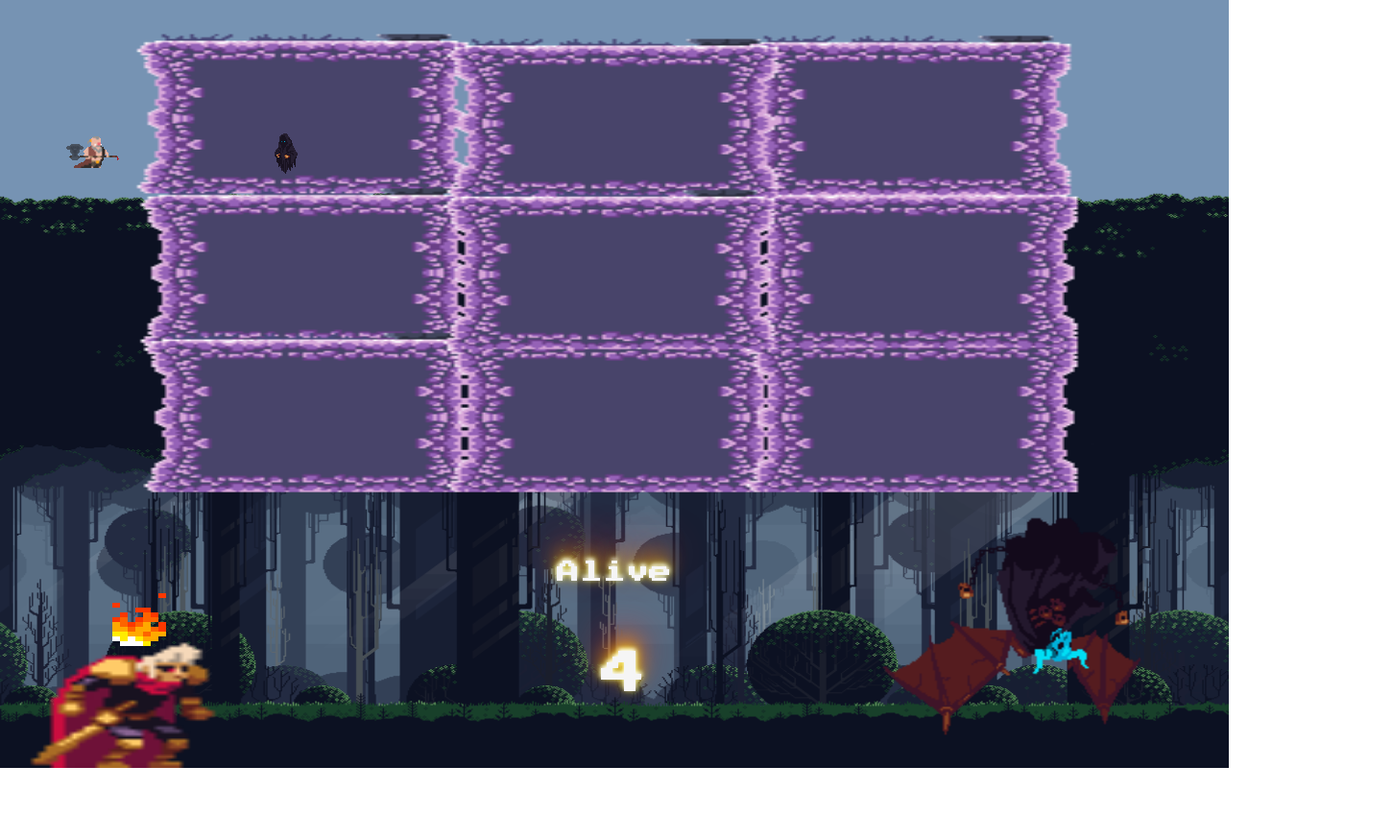
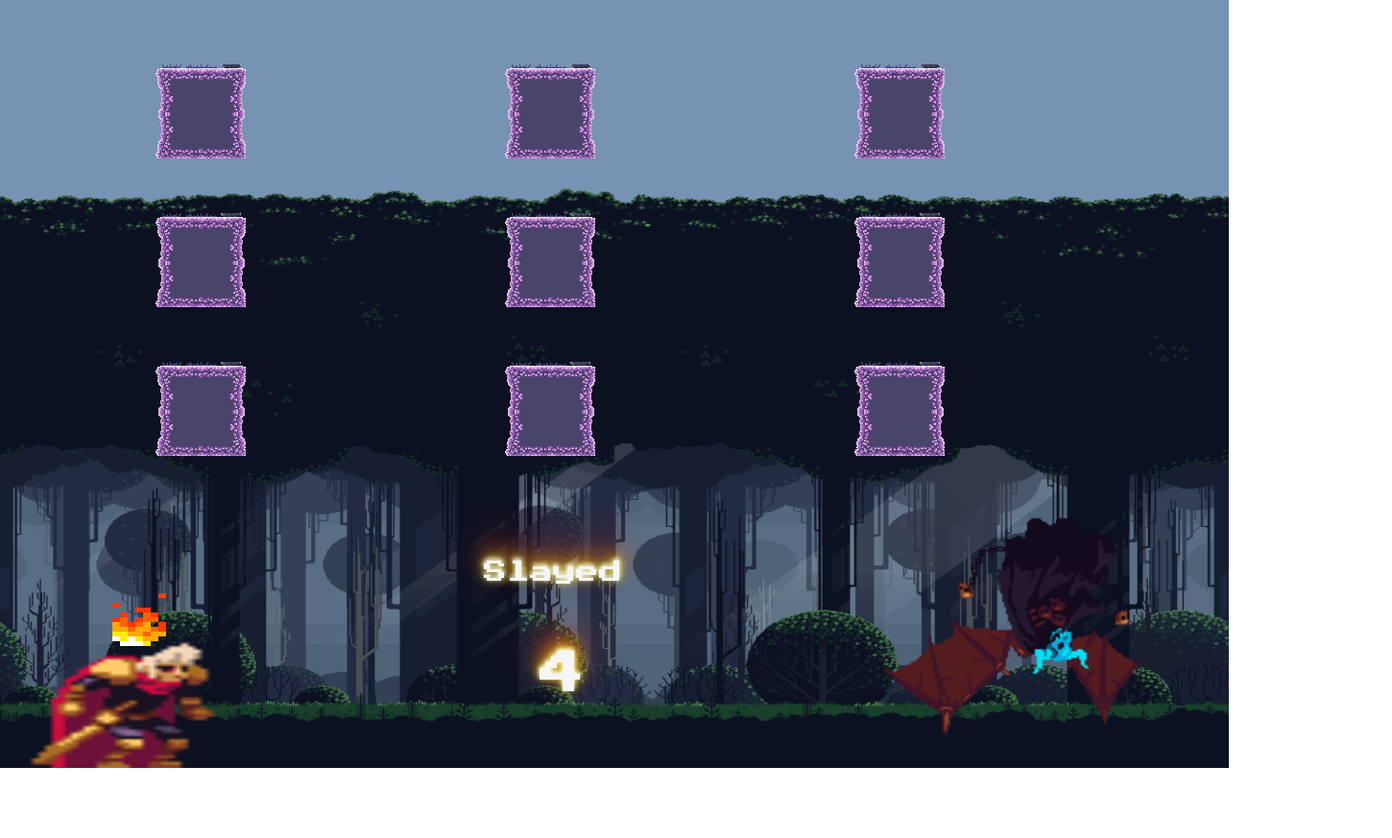
Before and after one commit to matkaingo/Slayer, a plain HTML site: page game.html in a window 1280 px wide. Shown: the whole page at 96% size, 1450 px wide, since content can reach past the window. Drawn offline with Linux system fonts and the light colour scheme.

Commit message:
Diseño level 1 con grid en vez de una sola imagen

```diff
--- a/game.html
+++ b/game.html
@@ -5,26 +5,45 @@
     <meta http-equiv="X-UA-Compatible" content="IE=edge">
     <meta name="viewport" content="width=device-width, initial-scale=1.0">
     <title>Game</title>
+    <script src="./dist/scripts/js/main.js" type="module"></script>
     <link rel="stylesheet" href="./dist/css/game.min.css"
 </head>
 <body>
+
     <div class="level_1">
 
         <audio autoplay loop>
             <source src="./dist/audio/forest.mp3" type="audio/mp3">
         </audio>
         <div class="background_1">
+            <div class="tictactoe">
 
-            <div class="tiles">
-                <img src="./dist/img/tiles/DirtTiles.png" class="tictactoe">
-                <div class="x_test">
-                    <img src="./dist/img/characters/xposition.gif">
+                <div class="container">
+                    <div>
+                        <img src="./dist/img/tiles/Dirt_Tile.png">
+                    </div>
+                    <div>
+                        <img src="./dist/img/tiles/Dirt_Tile.png">
+                    </div><div>
+                        <img src="./dist/img/tiles/Dirt_Tile.png">
+                    </div><div>
+                        <img src="./dist/img/tiles/Dirt_Tile.png">
+                    </div><div>
+                        <img src="./dist/img/tiles/Dirt_Tile.png">
+                    </div><div>
+                        <img src="./dist/img/tiles/Dirt_Tile.png">
+                    </div><div>
+                        <img src="./dist/img/tiles/Dirt_Tile.png">
+                    </div><div>
+                        <img src="./dist/img/tiles/Dirt_Tile.png">
+                    </div><div>
+                        <img src="./dist/img/tiles/Dirt_Tile.png">
+                    </div>
                 </div>
-                <div class="o_test">
-                    <img src="./dist/img/characters/Ghost-Files/GIFS/ghost-idle.gif">
-                </div>
+
             </div>
-            <div class="hero">
+
+            <div  class="hero">
                 <img src="./dist/img/characters/Gothic-hero-Files/GIFS/gothic-hero-idle.gif" class="hero_basic">
                 <img src="./dist/img/Fire.gif" class="lifebar_hero">
             </div>
@@ -33,7 +52,7 @@
                 <img src="./dist/img/characters/demon-Files/GIFS/demon-idle.gif" class="villain_basic">
             </div>
             <div class="monsters_left">
-                <p>Alive</p>
+                <p>Slayed</p>
                 <div class="monsters_left_number">
                     <p>4</p>
                 </div>
--- a/scss/game.scss
+++ b/scss/game.scss
@@ -16,6 +16,7 @@ $background_forest: url(../img/forest/Layer_1.png),
 $ghost_color: #f5f5f5;
 $ghost_shadow: 0px -2px 4px #fff, 0px -2px 10px #FF3, 0px -10px 20px         #F90, 0px -20px 40px #C33;
 
+$dark_tile: url(../img/tiles/Dirt_Tile.png);
 
 body{
     margin: 0;
@@ -36,6 +37,30 @@ body{
 }
 
 
+.container{
+    display: grid;
+    grid-template-columns: repeat(3,1fr);
+    grid-gap: 5px;
+
+}
+
+.container > div{
+    height: 150px;
+    //background: $dark_tile;
+    background-size: cover;
+    background-attachment: fixed;
+
+    display: flex;
+    flex-direction: column;
+    align-items: center;
+    justify-content: center;
+    transition: all 0.5s ease-in;
+}
+
+.container > div:nth-of-type(1){
+    grid-column: 1 / 2;
+}
+
 .background_1{
     position: relative;
     width: 100vw;
@@ -45,6 +70,7 @@ body{
     background-size: 100vw 100%;
     animation: goRight 20s linear infinite;
 }
+
 
 .hero{
     position: absolute;
@@ -93,15 +119,16 @@ body{
 }
 
 .tiles{
-    position: absolute;
-    width: 100vw;
-    height: 70vh;
+    background: $dark_tile;
+
 
 }
 .tictactoe{
-    position: static;
-    width: 100vw;
+    position: absolute;
+    width: 85vw;
     height: 70vh;
+    left: 29px;
+    top: 41px;
 
 
 }
@@ -111,7 +138,7 @@ body{
     width: 30vw;
     height: 30vh;
     font-size: 150%;
-    right:35%;
+    right:40%;
     bottom:0px;
     text-align: center;
 
@@ -143,6 +170,17 @@ body{
     left: 170px;
 }
 
+.board{
+    display: grid;
+    gap: 10px;
+    padding: 10px;
+    flex-grow: 1;
+    grid-template-columns: repeat(3, 1fr);
+    grid-template-rows: repeat(3, 1fr);
+}
+
+
+
 
 @keyframes goRight {
     100%{
```
Also changed, not shown: dist/css/game.min.css, dist/img/tiles/DirtTilespng.png (deleted), dist/img/tiles/Dirt_Tile.png (renamed from dist/img/tiles/Dirt Tile.png), dist/scripts/js/main.js (added), 1 other file.
